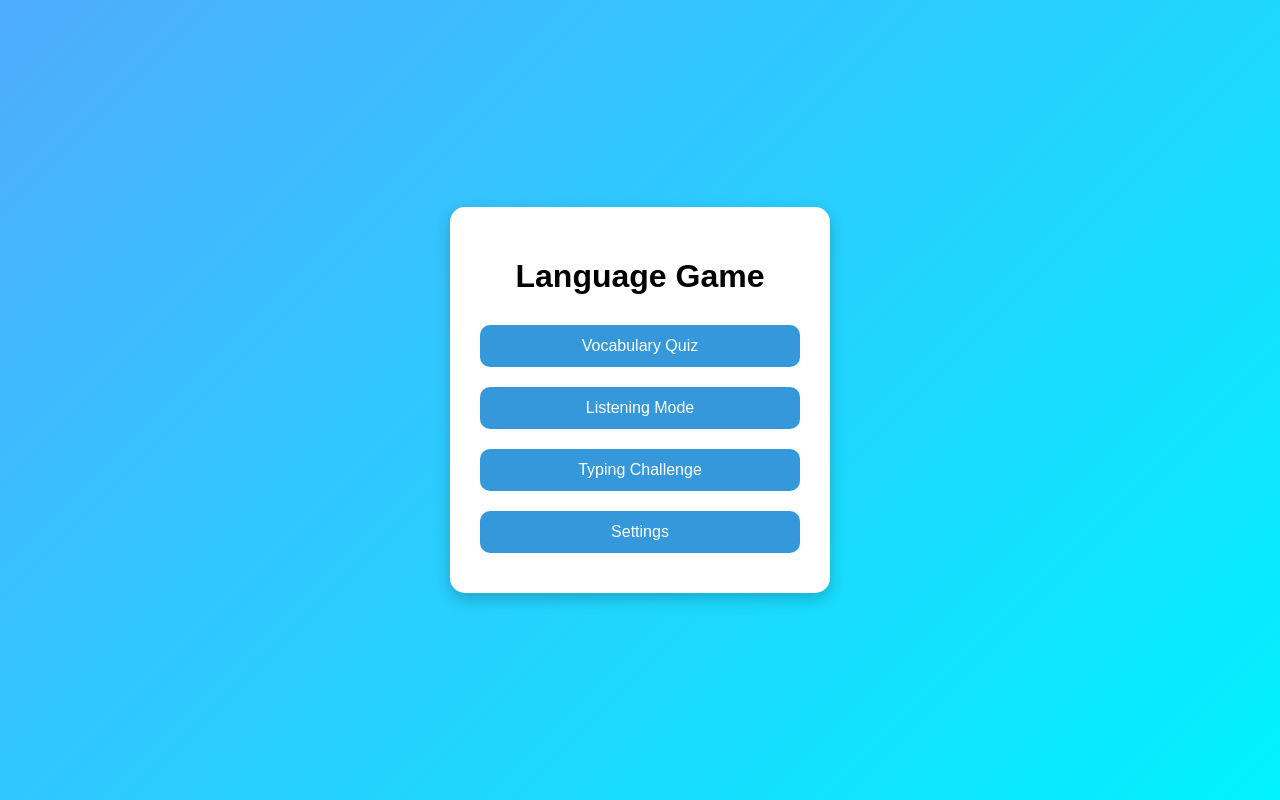
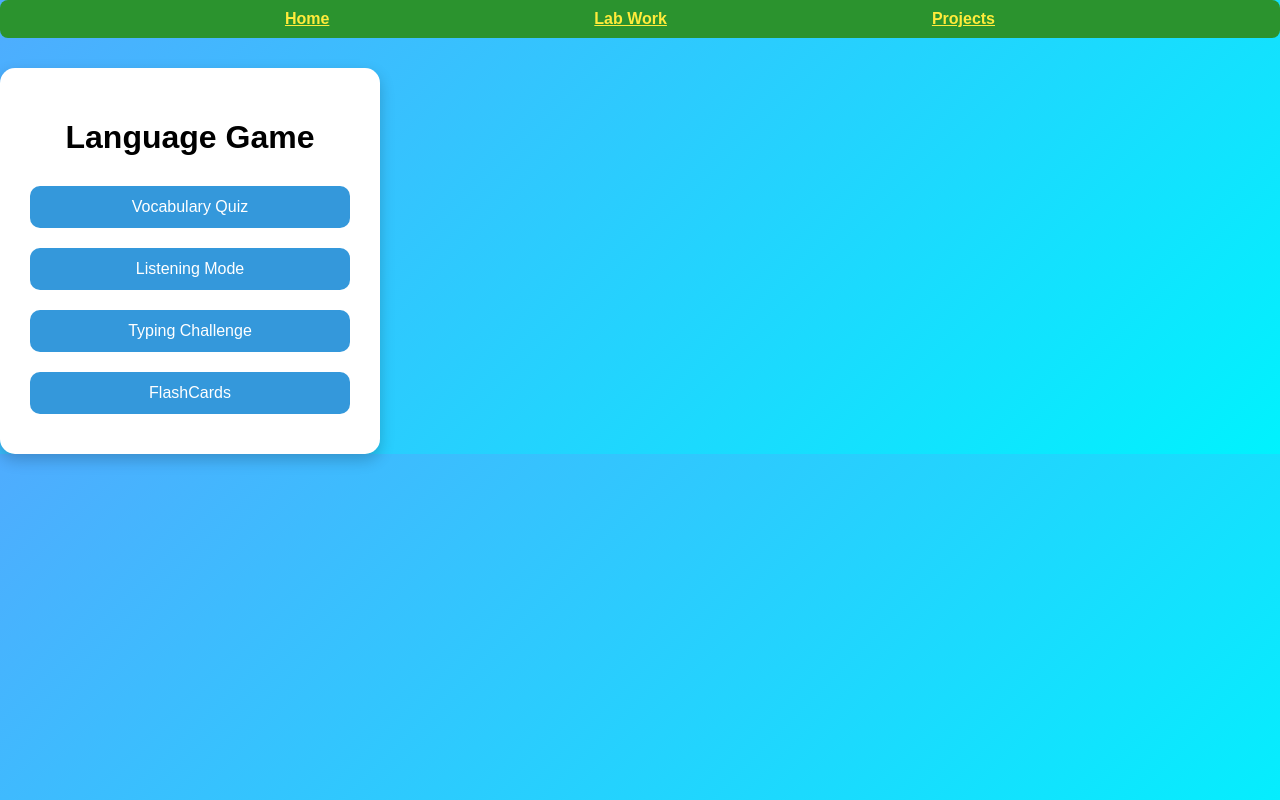
Before and after one commit to NickRap005/Web-Dev-Final-Fork, a plain HTML site: page index.html in a window 1280 px wide. Drawn offline with Linux system fonts and the light colour scheme.

Commit message:
added nav bar

```diff
--- a/index.html
+++ b/index.html
@@ -1,12 +1,20 @@
 <!DOCTYPE html>
 <html lang="en">
+
 <head>
   <meta charset="UTF-8">
   <meta name="viewport" content="width=device-width, initial-scale=1.0">
   <title>Language Learning Game</title>
   <link rel="stylesheet" href="style.css">
 </head>
+
 <body>
+
+  <nav class="top-nav">
+    <a href="index.html" class="active">Home</a>
+    <a href="Lab Work.html" class="active">Lab Work</a>
+    <a href="projects.html" class="active">Projects</a>
+  </nav>
 
   <div class="menu">
     <h1>Language Game</h1>
@@ -14,9 +22,10 @@
     <button onclick="goTo('vocab.html')">Vocabulary Quiz</button>
     <button onclick="goTo('listening.html')">Listening Mode</button>
     <button onclick="goTo('typing.html')">Typing Challenge</button>
-  <button onclick="goTo('settings.html')">Settings</button>
+    <button onclick="goTo('flashcard.html')">FlashCards</button>
   </div>
 
   <script src="script.js"></script>
 </body>
+
 </html>
--- a/style.css
+++ b/style.css
@@ -1,20 +1,49 @@
+nav.top-nav {
+  display: flex;
+  justify-content: space-evenly;
+  align-items: center;
+  background-color: #2b932e;
+  padding: 10px 20px;
+  border-radius: 8px;
+  margin-bottom: 30px;
+}
+
+nav a {
+  color: white;
+  text-decoration: none;
+  font-weight: bold;
+  transition: color 0.3s ease;
+}
+
+nav a:hover,
+nav a.active {
+  color: #ffeb3b;
+  text-decoration: underline;
+}
+
 body {
   margin: 0;
   font-family: Arial, sans-serif;
   background: linear-gradient(135deg, #4facfe, #00f2fe);
+}
+
+/* Center only the menu */
+.container {
   display: flex;
   justify-content: center;
   align-items: center;
-      height: 100vh;
+  height: calc(100vh - 80px); /* leaves space for navbar */
 }
 
 .menu {
+  justify-content: space-evenly;
+  align-items: center;
   background: white;
   padding: 30px;
   border-radius: 15px;
   text-align: center;
   width: 320px;
-      box-shadow: 0 6px 15px rgba(0,0,0,0.2);
+  box-shadow: 0 6px 15px rgba(0, 0, 0, 0.2);
 }
 
 h1 {
@@ -37,3 +66,45 @@ body {
 .menu button:hover {
   background: #2980b9;
 }
+}
+
+.flip-vertical-left {
+  -webkit-animation: flip-vertical-left 0.9s cubic-bezier(0.455, 0.030, 0.515, 0.955) both;
+  animation: flip-vertical-left 0.9s cubic-bezier(0.455, 0.030, 0.515, 0.955) both;
+}
+
+/* ----------------------------------------------
+ * Generated by Animista on 2026-4-29 10:32:48
+ * Licensed under FreeBSD License.
+ * See http://animista.net/license for more info.
+ * w: http://animista.net, t: @cssanimista
+ * ---------------------------------------------- */
+
+/**
+ * ----------------------------------------
+ * animation flip-vertical-left
+ * ----------------------------------------
+ */
+@-webkit-keyframes flip-vertical-left {
+  0% {
+    -webkit-transform: rotateY(0);
+    transform: rotateY(0);
+  }
+
+  100% {
+    -webkit-transform: rotateY(-180deg);
+    transform: rotateY(-180deg);
+  }
+}
+
+@keyframes flip-vertical-left {
+  0% {
+    -webkit-transform: rotateY(0);
+    transform: rotateY(0);
+  }
+
+  100% {
+    -webkit-transform: rotateY(-180deg);
+    transform: rotateY(-180deg);
+  }
+}
```
Also changed, not shown: flashcard.html (added, +12 -0 lines). Lines whose indentation alone changed are shown as unchanged.
